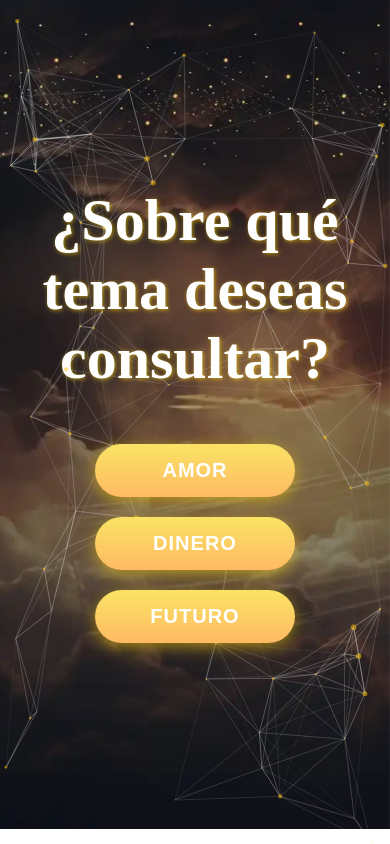
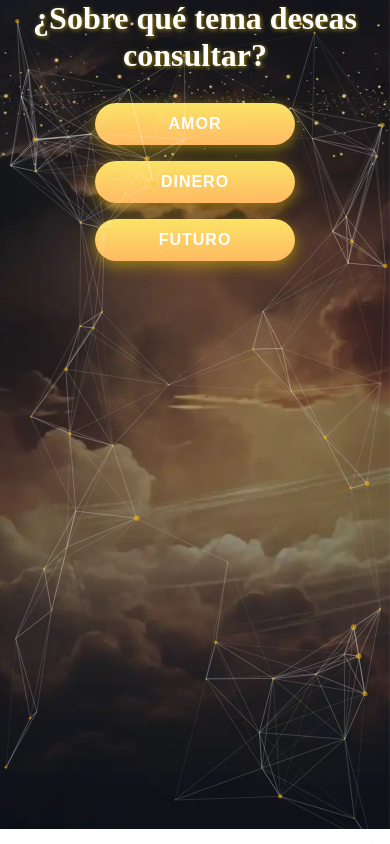
Before and after one commit to AgomezAp/TarotEcuador, an Angular app in the folder Tarot/: page /welcome in a window 390 px wide. Built offline with nearby package versions, Linux system fonts and the light colour scheme.

Commit message:
Update card positioning and styling for improved responsiveness; adjust welcome component layout for better mobile experience

```diff
--- a/Tarot/src/app/components/cards/cards.component.ts
+++ b/Tarot/src/app/components/cards/cards.component.ts
@@ -106,7 +106,7 @@ export class CardsComponent implements OnInit {
     const isMobile = window.innerWidth <= 768;
     const radius = isMobile ? 140 : 240; // Radio más pequeño para móviles
     const centerX = window.innerWidth / 2.0;
-    const centerY = window.innerHeight / (isMobile ? 2.2: 1.45) + 20;
+    const centerY = window.innerHeight / (isMobile ? 2.2 : 1.45) + 20;
 
     for (let i = 0; i < numberOfCards; i++) {
       const cardData = this.cards[i];
@@ -119,11 +119,11 @@ export class CardsComponent implements OnInit {
         card.classList.add("card");
         card.style.position = "absolute";
         card.style.width = isMobile ? "120px" : "150px"; // Tamaño adaptable
-        card.style.height = isMobile ? "200px" : "250px"; // Tamaño adaptable
+        card.style.height = isMobile ? "180px" : "220px"; // Ajusta la altura aquí
         card.style.border = "1px solid #ccc";
         card.style.borderRadius = "10px";
         card.style.left = `${centerX + radius * Math.sin(radian) - (isMobile ? 40 : 95)}px`;
-        card.style.top = `${centerY - radius * Math.cos(radian) - (isMobile ? 190 : 190)}px`;
+        card.style.top = `${centerY - radius * Math.cos(radian) - (isMobile ? 100 : 125)}px`; // Ajusta la posición vertical aquí
         card.style.opacity = "0";
         card.style.zIndex = `${i}`;
         card.style.transform = `rotate(${angle}deg)`;
--- a/Tarot/src/app/components/welcome/welcome.component.css
+++ b/Tarot/src/app/components/welcome/welcome.component.css
@@ -5,16 +5,19 @@
   background-position: center center;
   display: flex;
   flex-direction: column;
-  justify-content: center;
+  justify-content: flex-start; /* Cambiado de center a flex-start */
   align-items: center;
-  height: 100vh;
+  min-height: 100vh; /* Cambiado de height a min-height */
   margin-top: -23px;
   margin-left: -17px;
   margin-right:-17px;
   margin-bottom: -9px;
-  overflow: hidden;
+  box-sizing: border-box;
+  overflow-y: auto; /* Permite scroll si es necesario */
   z-index: 1;
 }
+
+
   .particulas{
     position: absolute;
     z-index: 1;
@@ -27,24 +30,27 @@
     justify-content: center;
     align-items: center;
     text-align: center;
-  width: 40%;
+    width: 90%; /* Reducido para móviles */
+    max-width: 500px; /* Máximo ancho para escritorio */
     padding: 20px;
     margin-top: 20px;
     border-radius: 10px;
-  overflow: hidden;
     z-index: 1;
 }
 
 h1 {
   text-align: center;
-  margin-top: 25px;
-  font-size: 60px;
+  margin-top: 15px; /* Reducido */
+  font-size: clamp(32px, 8vw, 60px); /* Tamaño responsive */
   color: #ffffff;
   text-shadow: 1px 1px 4px rgba(255, 215, 0, 0.6);
 }
-.start-button-amor, .start-button-futuro, .start-button-dinero {
-  padding: 15px 30px;
-  font-size: 20px;
+
+.start-button-amor,
+.start-button-futuro,
+.start-button-dinero {
+  padding: 12px 25px; /* Reducido */
+  font-size: clamp(16px, 4vw, 20px); /* Tamaño responsive */
   color: white;
   background: linear-gradient(180deg, #FAE365, #FFBA63);
   border: none;
@@ -52,18 +58,36 @@ h1 {
   cursor: pointer;
   box-shadow: 0 4px 15px rgba(255, 215, 0, 0.5);
   transition: all 0.3s ease;
-  margin: 10px 0;
-  width: 200px;
+  margin: 8px 0; /* Reducido */
+  width: 80%; /* Ancho relativo */
+  max-width: 200px; /* Máximo ancho */
   text-transform: uppercase;
   font-weight: bold;
   letter-spacing: 1px;
   position: relative;
   overflow: hidden;
-  z-index: 2;
 }
-
 .start-button:hover {
     background: linear-gradient(360deg, #FAE365, #FFBA63);
     box-shadow: 0 0 20px rgba(255, 215, 0, 0.8), 0 0 30px rgba(255, 215, 0, 0.6);
     transform: translateY(-3px);
 }
+@media (max-height: 600px) {
+  h1 {
+      margin-top: 10px;
+      font-size: 28px;
+  }
+
+  .content-container {
+      margin-top: 10px;
+      padding: 15px;
+
+  }
+
+  .start-button-amor,
+  .start-button-futuro,
+  .start-button-dinero {
+      padding: 10px 20px;
+      margin: 5px 0;
+  }
+}
```
Lines whose indentation alone changed are shown as unchanged.
